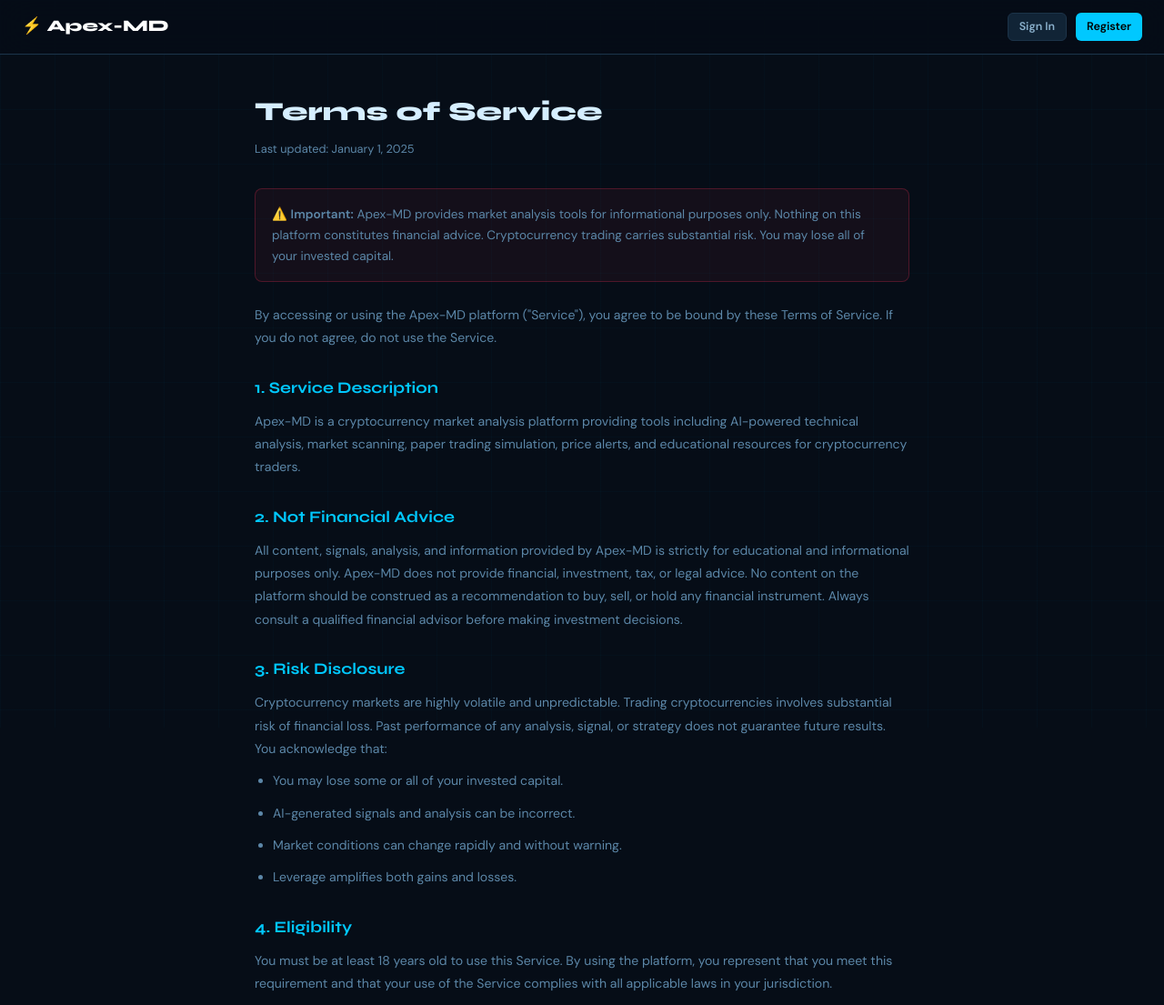
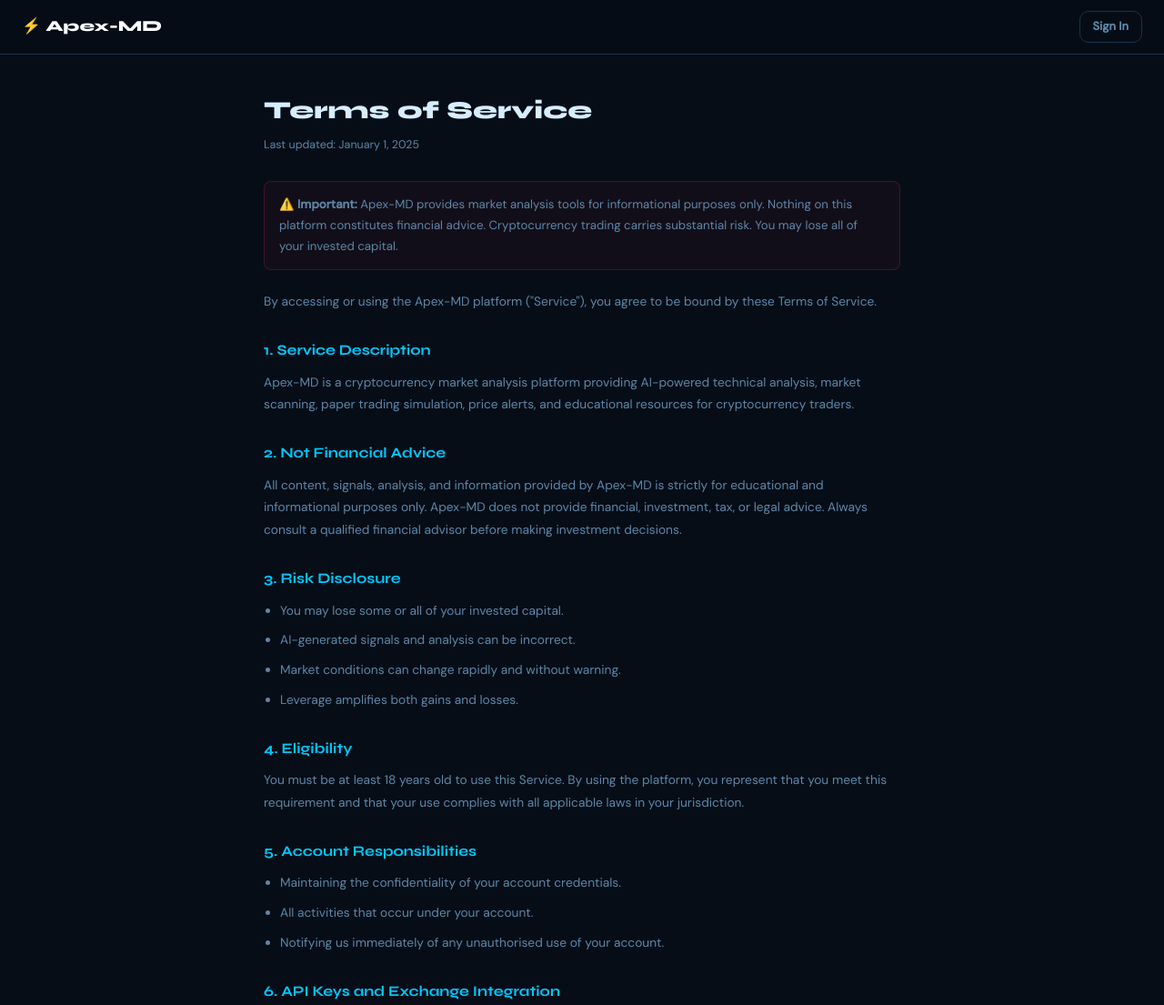
Before and after one commit to pancha2000/Apex-MD-Trading-Helper-vps, a website: page web/public/views/public/terms.html in a window 1280 px wide. Shown: the top 1105 px of the page at 91% size. Drawn offline with Linux system fonts and the light colour scheme.

Commit message:
update terms.html

```diff
--- a/web/public/views/public/terms.html
+++ b/web/public/views/public/terms.html
@@ -4,99 +4,79 @@
 <meta charset="UTF-8">
 <meta name="viewport" content="width=device-width,initial-scale=1">
 <title>Terms of Service · Apex-MD</title>
-<meta name="description" content="Terms of Service for Apex-MD crypto trading platform.">
-<link rel="stylesheet" href="/css/main.css">
 <style>
-.doc-wrap{max-width:760px;margin:0 auto;padding:40px 20px}
-.doc-wrap h1{font-family:var(--font-head);font-size:1.8rem;font-weight:800;margin-bottom:8px}
-.doc-wrap h2{font-family:var(--font-head);font-size:1.1rem;font-weight:700;color:var(--accent);margin:28px 0 10px}
-.doc-wrap p,.doc-wrap li{font-size:.88rem;color:var(--text2);line-height:1.8;margin-bottom:10px}
-.doc-wrap ul{padding-left:20px}
-.updated{font-size:.8rem;color:var(--text2);margin-bottom:32px}
-.nav-pub{display:flex;align-items:center;justify-content:space-between;padding:0 24px;height:60px;background:rgba(6,13,23,.92);backdrop-filter:blur(20px);border-bottom:1px solid var(--border)}
-.nav-pub-logo{font-family:var(--font-head);font-weight:800;font-size:1.1rem;color:#fff;display:flex;align-items:center;gap:8px}
-.warn-box{background:rgba(255,51,85,.06);border:1px solid rgba(255,51,85,.25);border-radius:8px;padding:16px 18px;margin-bottom:24px;font-size:.85rem;color:var(--text2);line-height:1.7}
+@import url('https://fonts.googleapis.com/css2?family=Syne:wght@700;800&family=DM+Sans:wght@300;400;500&display=swap');
+*{box-sizing:border-box;margin:0;padding:0}
+:root{--bg:#060d17;--card:#0d1f30;--border:#1c3349;--accent:#00c8ff;--text:#d6eeff;--text2:#5c87a8;--radius:10px;--font-head:'Syne',sans-serif;--font-body:'DM Sans',sans-serif}
+body{background:var(--bg);color:var(--text);font-family:var(--font-body);min-height:100vh;line-height:1.6}
+a{color:var(--accent);text-decoration:none}a:hover{color:#33d6ff}
+.btn{display:inline-flex;align-items:center;padding:6px 14px;border-radius:var(--radius);font-weight:600;font-size:.8rem;cursor:pointer;border:1px solid var(--border);color:var(--text2);background:transparent;text-decoration:none;transition:.2s}
+.btn:hover{border-color:#254560;color:var(--text)}
+.nav{display:flex;align-items:center;justify-content:space-between;padding:0 24px;height:60px;background:rgba(6,13,23,.95);backdrop-filter:blur(20px);border-bottom:1px solid var(--border);position:sticky;top:0;z-index:200}
+.nav-logo{font-family:var(--font-head);font-weight:800;font-size:1.05rem;color:#fff}
+.doc{max-width:740px;margin:0 auto;padding:40px 20px}
+.doc h1{font-family:var(--font-head);font-size:1.7rem;font-weight:800;margin-bottom:6px}
+.doc h2{font-family:var(--font-head);font-size:1rem;font-weight:700;color:var(--accent);margin:28px 0 10px}
+.doc p,.doc li{font-size:.86rem;color:var(--text2);line-height:1.8;margin-bottom:8px}
+.doc ul{padding-left:18px}
+.upd{font-size:.78rem;color:var(--text2);margin-bottom:30px}
+.warn{background:rgba(255,51,85,.05);border:1px solid rgba(255,51,85,.2);border-radius:8px;padding:14px 16px;margin-bottom:22px;font-size:.83rem;color:var(--text2);line-height:1.7}
 </style>
 </head>
 <body>
-<nav class="nav-pub">
-  <a href="/" class="nav-pub-logo" style="text-decoration:none">⚡ Apex-MD</a>
-  <div style="display:flex;gap:10px">
-    <a href="/auth/login" class="btn btn-ghost btn-sm">Sign In</a>
-    <a href="/auth/register" class="btn btn-primary btn-sm">Register</a>
-  </div>
+<nav class="nav">
+  <a href="/" class="nav-logo" style="text-decoration:none">⚡ Apex-MD</a>
+  <div id="pub-nav-btns"></div>
+<script>
+(function(){
+  var D=window.__DATA__||{};
+  var el=document.getElementById('pub-nav-btns');
+  if(!el)return;
+  if(D.loggedIn){el.innerHTML='<a href="/app/" class="btn btn-primary btn-sm">⚡ Dashboard</a>';}
+  else{el.innerHTML='<a href="/auth/login" class="btn btn-ghost btn-sm">Sign In</a>';}
+})();
+</script>
 </nav>
-
-<div class="doc-wrap">
+<div class="doc">
   <h1>Terms of Service</h1>
-  <div class="updated">Last updated: January 1, 2025</div>
-
-  <div class="warn-box">
-    ⚠️ <strong>Important:</strong> Apex-MD provides market analysis tools for informational purposes only. Nothing on this platform constitutes financial advice. Cryptocurrency trading carries substantial risk. You may lose all of your invested capital.
-  </div>
-
-  <p>By accessing or using the Apex-MD platform ("Service"), you agree to be bound by these Terms of Service. If you do not agree, do not use the Service.</p>
-
+  <div class="upd">Last updated: January 1, 2025</div>
+  <div class="warn">⚠️ <strong>Important:</strong> Apex-MD provides market analysis tools for informational purposes only. Nothing on this platform constitutes financial advice. Cryptocurrency trading carries substantial risk. You may lose all of your invested capital.</div>
+  <p>By accessing or using the Apex-MD platform ("Service"), you agree to be bound by these Terms of Service.</p>
   <h2>1. Service Description</h2>
-  <p>Apex-MD is a cryptocurrency market analysis platform providing tools including AI-powered technical analysis, market scanning, paper trading simulation, price alerts, and educational resources for cryptocurrency traders.</p>
-
+  <p>Apex-MD is a cryptocurrency market analysis platform providing AI-powered technical analysis, market scanning, paper trading simulation, price alerts, and educational resources for cryptocurrency traders.</p>
   <h2>2. Not Financial Advice</h2>
-  <p>All content, signals, analysis, and information provided by Apex-MD is strictly for educational and informational purposes only. Apex-MD does not provide financial, investment, tax, or legal advice. No content on the platform should be construed as a recommendation to buy, sell, or hold any financial instrument. Always consult a qualified financial advisor before making investment decisions.</p>
-
+  <p>All content, signals, analysis, and information provided by Apex-MD is strictly for educational and informational purposes only. Apex-MD does not provide financial, investment, tax, or legal advice. Always consult a qualified financial advisor before making investment decisions.</p>
   <h2>3. Risk Disclosure</h2>
-  <p>Cryptocurrency markets are highly volatile and unpredictable. Trading cryptocurrencies involves substantial risk of financial loss. Past performance of any analysis, signal, or strategy does not guarantee future results. You acknowledge that:</p>
   <ul>
     <li>You may lose some or all of your invested capital.</li>
     <li>AI-generated signals and analysis can be incorrect.</li>
     <li>Market conditions can change rapidly and without warning.</li>
     <li>Leverage amplifies both gains and losses.</li>
   </ul>
-
   <h2>4. Eligibility</h2>
-  <p>You must be at least 18 years old to use this Service. By using the platform, you represent that you meet this requirement and that your use of the Service complies with all applicable laws in your jurisdiction.</p>
-
+  <p>You must be at least 18 years old to use this Service. By using the platform, you represent that you meet this requirement and that your use complies with all applicable laws in your jurisdiction.</p>
   <h2>5. Account Responsibilities</h2>
-  <p>You are responsible for:</p>
   <ul>
     <li>Maintaining the confidentiality of your account credentials.</li>
     <li>All activities that occur under your account.</li>
-    <li>Ensuring your account information is accurate and up to date.</li>
     <li>Notifying us immediately of any unauthorised use of your account.</li>
   </ul>
-
   <h2>6. API Keys and Exchange Integration</h2>
-  <p>If you connect exchange API keys, you do so at your own risk. We recommend using read-only API keys. You are responsible for the permissions you grant. We are not liable for any losses arising from API key misuse, exchange outages, or API errors.</p>
-
+  <p>If you connect exchange API keys, you do so at your own risk. We recommend using read-only API keys. We are not liable for any losses arising from API key misuse or exchange outages.</p>
   <h2>7. Prohibited Uses</h2>
-  <p>You agree not to:</p>
   <ul>
     <li>Use the platform for any illegal purpose or in violation of any laws.</li>
     <li>Attempt to reverse-engineer, hack, or compromise the platform's security.</li>
-    <li>Use automated bots to scrape or abuse the platform's APIs beyond normal use.</li>
     <li>Share your account credentials with others or resell access.</li>
-    <li>Attempt to manipulate market data displayed on the platform.</li>
   </ul>
-
-  <h2>8. Intellectual Property</h2>
-  <p>All content, code, design, and materials on the Apex-MD platform are the exclusive property of Apex-MD. You may not reproduce, distribute, or create derivative works without express written permission.</p>
-
-  <h2>9. Limitation of Liability</h2>
-  <p>To the maximum extent permitted by law, Apex-MD shall not be liable for any direct, indirect, incidental, special, or consequential damages arising from your use of the Service, including but not limited to trading losses, lost profits, or data loss. The platform is provided "as is" without warranties of any kind.</p>
-
-  <h2>10. Indemnification</h2>
-  <p>You agree to indemnify and hold Apex-MD harmless from any claims, damages, or expenses arising from your use of the Service, your violation of these Terms, or your trading activities.</p>
-
-  <h2>11. Service Availability</h2>
+  <h2>8. Limitation of Liability</h2>
+  <p>To the maximum extent permitted by law, Apex-MD shall not be liable for any direct, indirect, incidental, or consequential damages arising from your use of the Service, including trading losses. The platform is provided "as is" without warranties of any kind.</p>
+  <h2>9. Service Availability</h2>
   <p>We do not guarantee uninterrupted or error-free operation of the Service. We may modify, suspend, or discontinue any part of the Service at any time without notice.</p>
-
-  <h2>12. Modifications to Terms</h2>
+  <h2>10. Modifications to Terms</h2>
   <p>We reserve the right to update these Terms at any time. Continued use of the Service after changes constitutes acceptance of the revised Terms.</p>
-
-  <h2>13. Governing Law</h2>
-  <p>These Terms shall be governed by applicable law. Any disputes shall be resolved through good-faith negotiation or appropriate legal proceedings.</p>
-
-  <div style="margin-top:40px;padding-top:20px;border-top:1px solid var(--border)">
-    <a href="/">← Back to Home</a> &nbsp;·&nbsp; <a href="/privacy">Privacy Policy</a>
+  <div style="margin-top:36px;padding-top:18px;border-top:1px solid var(--border);font-size:.8rem;color:var(--text2)">
+    <a href="/">← Home</a> &nbsp;·&nbsp; <a href="/privacy">Privacy Policy</a>
   </div>
 </div>
 </body>
```
